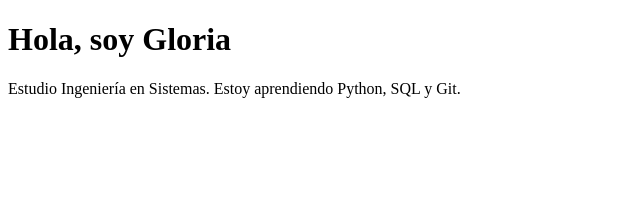
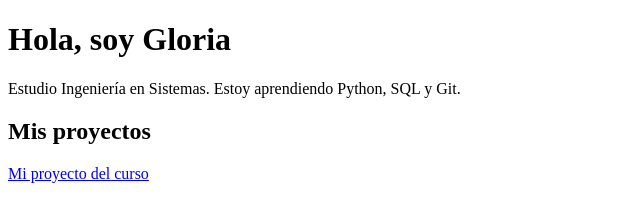
Before and after one commit to gloriacocio200811-boop/gloriacocio200811-bloop.github.io, a plain HTML site: page index.html in a window 1280 px wide. Shown: the whole page, without its empty margins (0-640 px from the left). Drawn offline with Linux system fonts and the light colour scheme.

Commit message:
feat: agrega sección proyectos

```diff
--- a/index.html
+++ b/index.html
@@ -9,3 +9,5 @@
   <p>Estudio Ingeniería en Sistemas. Estoy aprendiendo Python, SQL y Git.</p>
 </body>
 </html>
+<h2>Mis proyectos</h2>
+<a href="https://github.com/gloriacocio200811-bloop/gestor-tareas">Mi proyecto del curso</a>
```
